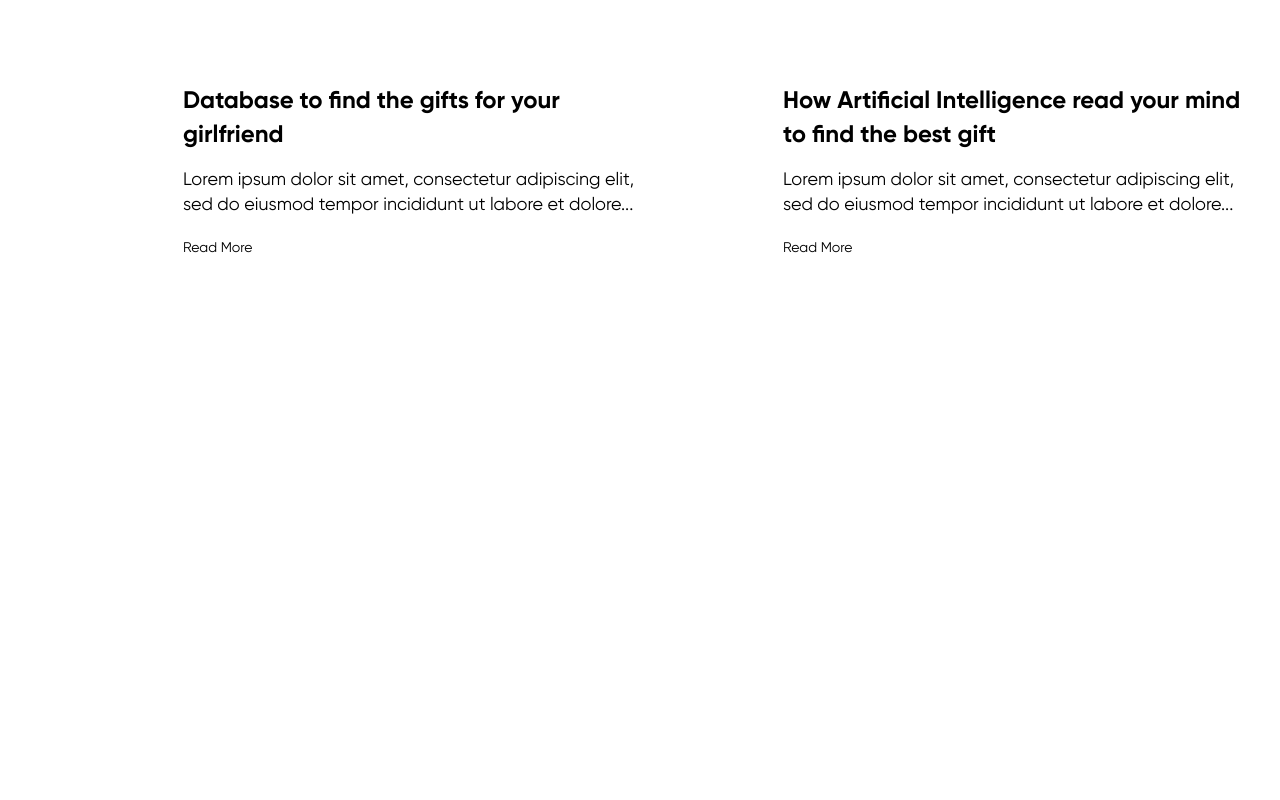
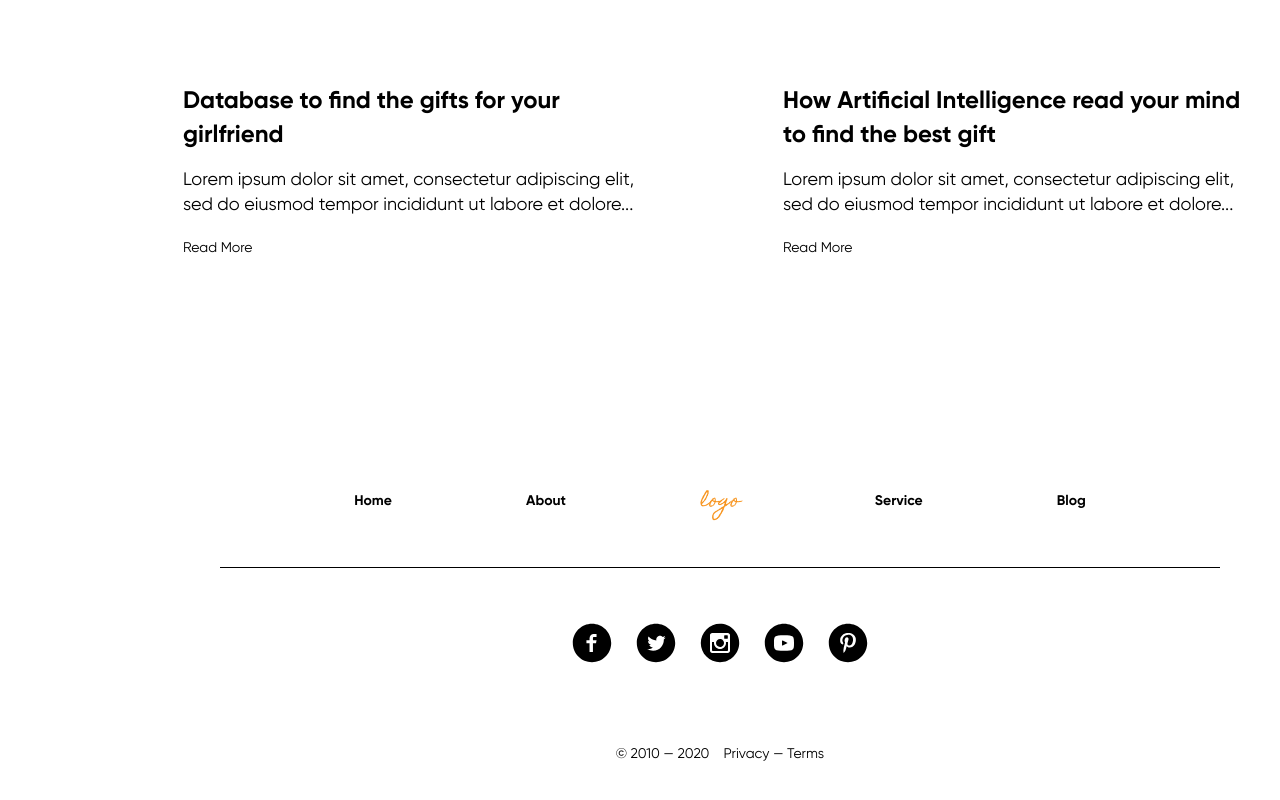
Before and after one commit to beyond2281/test-project1, a plain HTML site: page index.html in a window 1280 px wide. Shown: the part 3127-3927 px from the top of the page. Before the commit the page ends 3513 px from the top, so only its background shows below. Drawn offline with Linux system fonts and the light colour scheme.

Commit message:
Сайт знакомств done

```diff
--- a/global.css
+++ b/global.css
@@ -38,3 +38,12 @@ img {
 button {
   cursor: pointer;
 }
+
+a:hover {
+  text-decoration: underline;
+}
+
+button:hover {
+  transform: scale(110%);
+  transition: 0.1s;
+}
--- a/index.html
+++ b/index.html
@@ -181,8 +181,75 @@
     </section>
   </main>
 
-  <footer>
+  <footer class="footer">
+    <nav class="footer__menu">
+      <ul class="footer__menu-list">
+        <li class="footer__menu-items">
+          <a class="footer__menu-link" href="#">
+            Home
+          </a>
+        </li>
+        <li class="footer__menu-items">
+          <a class="footer__menu-link" href="#">
+            About
+        </a>
+        </li>
+        <li class="footer__menu-items">
+          <a class="footer__menu-link footer__logo" href="#">
+            logo
+          </a>
+        </li>
+        <li class="footer__menu-items">
+          <a class="footer__menu-link" href="#">
+            Service
+          </a>
+        </li>
+        <li class="footer__menu-items">
+          <a class="footer__menu-link" href="#">
+            Blog
+          </a>
+        </li>
+      </ul>
+      </nav>
 
+      <div class="footer__contact">
+        <ul class="footer__contact-list">
+          <li class="footer__contact-items">
+            <a class="footer__contact-link" href="#">
+              <img class="footer__contact-images" src="./images/entypo-social_facebook-with-circle.svg" alt="Фейсбук">
+            </a>
+          </li>
+          <li class="footer__contact-items">
+            <a class="footer__contact-link" href="#">
+              <img class="footer__contact-images" src="./images/entypo-social_twitter-with-circle.svg" alt="Твиттер">
+            </a>
+          </li>
+          <li class="footer__contact-items">
+            <a class="footer__contact-link" href="#">
+              <img class="footer__contact-images" src="./images/entypo-social_instagram-with-circle.svg" alt="Инстаграм">
+            </a>
+          </li>
+          <li class="footer__contact-items">
+            <a class="footer__contact-link" href="#">
+              <img class="footer__contact-images" src="./images/entypo-social_youtube-with-circle.svg" alt="Ютуб">
+            </a>
+          </li>
+          <li class="footer__contact-items">
+            <a class="footer__contact-link" href="#">
+              <img class="footer__contact-images" src="./images/entypo-social_pinterest-with-circle.svg" alt="Пинтерест">
+            </a>
+          </li>
+        </ul>
+      </div>
+
+      <div class="footer__year-privacy">
+        <p class="footer-year">
+          © 2010 — 2020
+        </p>
+        <a class="footer-privacy" href="#">
+          Privacy — Terms
+        </a>
+      </div>
   </footer>
 </body>
 
--- a/styles.css
+++ b/styles.css
@@ -343,3 +343,95 @@
   font-weight: 400;
   line-height: 20px;
 }
+
+.footer {
+  padding: 106px 220px 35px 220px;
+}
+
+.footer__menu-list {
+  display: flex;
+  justify-content: space-evenly;
+  list-style-type: none;
+}
+
+.footer__menu-link {
+  color: #000;
+  font-size: 14px;
+  font-style: normal;
+  font-weight: 700;
+  line-height: 19.688px;
+}
+
+
+
+.footer__logo {
+  color: #F7941E;
+  font-family: Homemade Apple, sans-serif;
+  font-size: 18px;
+  font-style: normal;
+  font-weight: 400;
+  line-height: 1.2;
+}
+
+.footer__menu::after {
+  content: '';
+  display: flex;
+  width: 1000px;
+  height: 1px;
+  background-color: #000;
+  margin-top: 53px;
+}
+
+.footer__contact-list {
+  display: flex;
+  list-style-type: none;
+  justify-content: center;
+  gap: 14px;
+}
+
+.footer__contact-images {
+  width: 40px;
+  height: 40px;
+}
+
+.footer__contact-items {
+  width: 50px;
+  height: 50px;
+  text-align: center;
+}
+
+.footer__contact-link {
+  width: 100%;
+  display: block;
+}
+
+.footer__contact-images:hover {
+  width: 50px;
+  height: 50px;
+  transform: scale(110%);
+  transition: 0.1s;
+}
+
+.footer__contact {
+  margin-top: 55px;
+}
+
+.footer__year-privacy {
+  margin-top: 72px;
+  display: flex;
+  justify-content: center;
+  gap: 14px;
+  color: #000;
+  font-size: 14px;
+  font-style: normal;
+  font-weight: 400;
+  line-height: 19.688px;
+}
+
+.footer-privacy {
+  color: #000;
+}
+
+.header__logo:hover, .footer__logo:hover {
+  text-decoration: none;
+}
```
